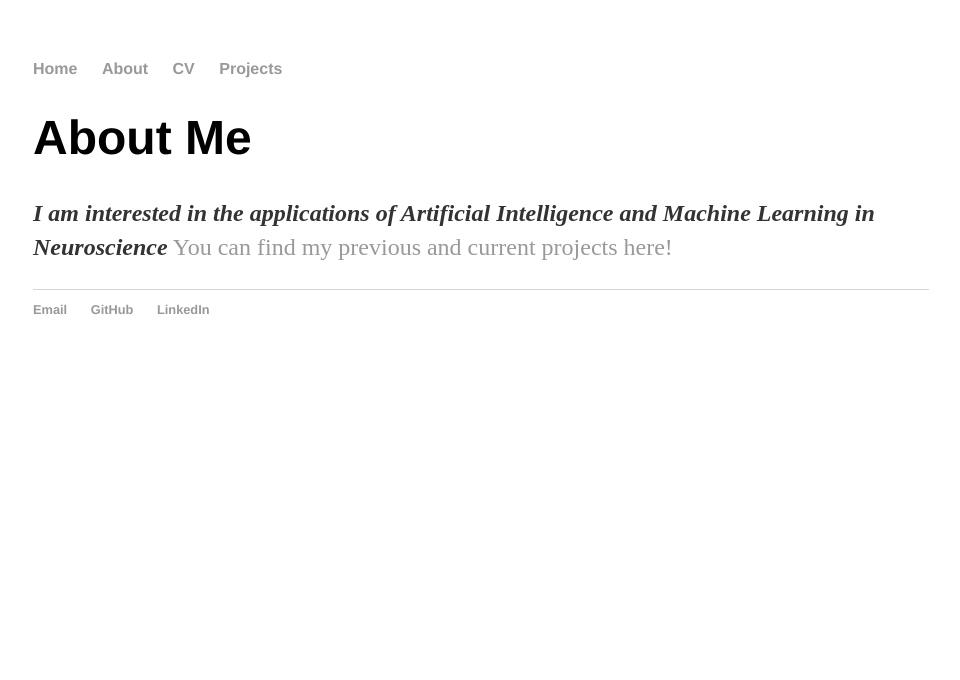
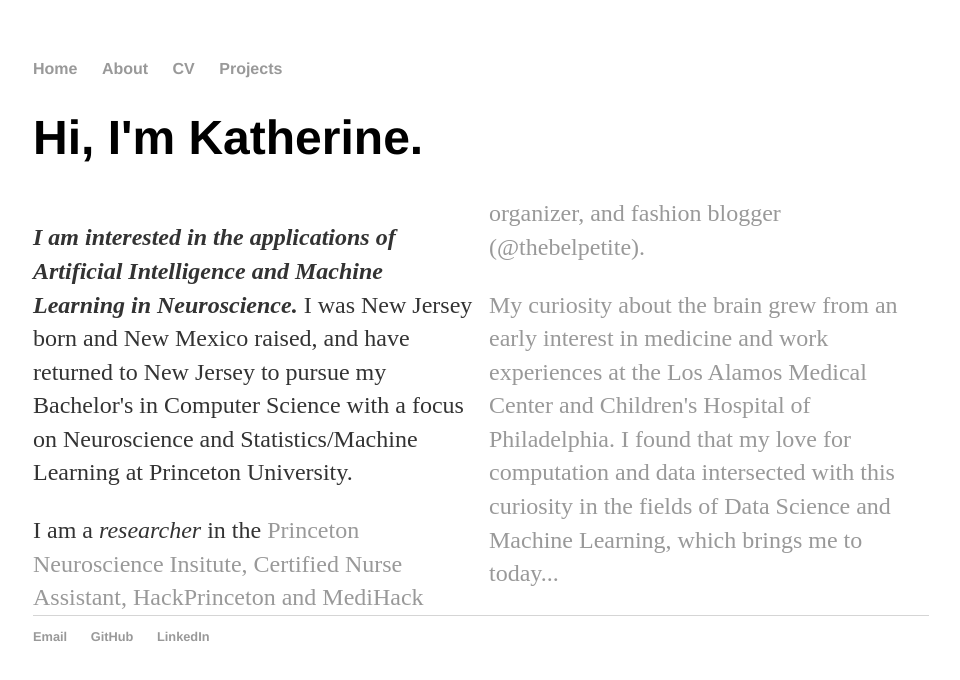
Before and after one commit to wangk5/wangk5.github.io, a Jekyll site: the page built from about.html, in a window 1280 px wide. Shown: the top 680 px of the page, without its empty margins (159-1119 px from the left). Built offline with Jekyll 4.4.1, drawn with Linux system fonts in a browser that asks for light colours.

Commit message:
Update about.html

```diff
--- a/about.html
+++ b/about.html
@@ -1,10 +1,27 @@
 ---
 layout: default
-title: About Me
+title: About
 ---
 <div class="blurb">
-	<h1>About Me</h1>
-		<p><b><em>I am interested in the applications of Artificial Intelligence and Machine Learning in Neuroscience</em></b>
-			<a href="/projects">You can find my previous and current projects here!</a>
+	<h1>Hi, I'm Katherine.</h1>
+	<div id="col">
+		<p><b><em>I am interested in the applications of Artificial Intelligence and Machine Learning in Neuroscience.</em></b>
+			I was New Jersey born and New Mexico raised, and have returned to New Jersey to pursue
+			my Bachelor's in Computer Science with a focus on Neuroscience and Statistics/Machine
+			Learning at Princeton University.
 		</p>
+		<p>
+			I am a <em>researcher</em> in the <a href="http://pni.princeton.edu">Princeton Neuroscience Insitute<a>, Certified Nurse Assistant,
+			<a href="https://s18.hackprinceton.com">HackPrinceton<a> and <a href="https://princetonmedihack.io">MediHack<a> organizer,
+			and fashion blogger (<a href="https://belpetite.wordpress.com">@thebelpetite<a>).
+		</p>
+		<p>
+			My curiosity about the brain grew from an early interest in medicine
+			and work experiences at the <a href="http://losalamosmedicalcenter.com">Los Alamos Medical Center<a> and
+			<a href="https://d3b.center">Children's Hospital of Philadelphia<a>.
+			I found that my love for computation and data intersected with this curiosity in the fields of Data Science
+			and Machine Learning, which brings me to today...
+		</p>
+
+	</div>
 </div><!-- /.blurb -->
```
